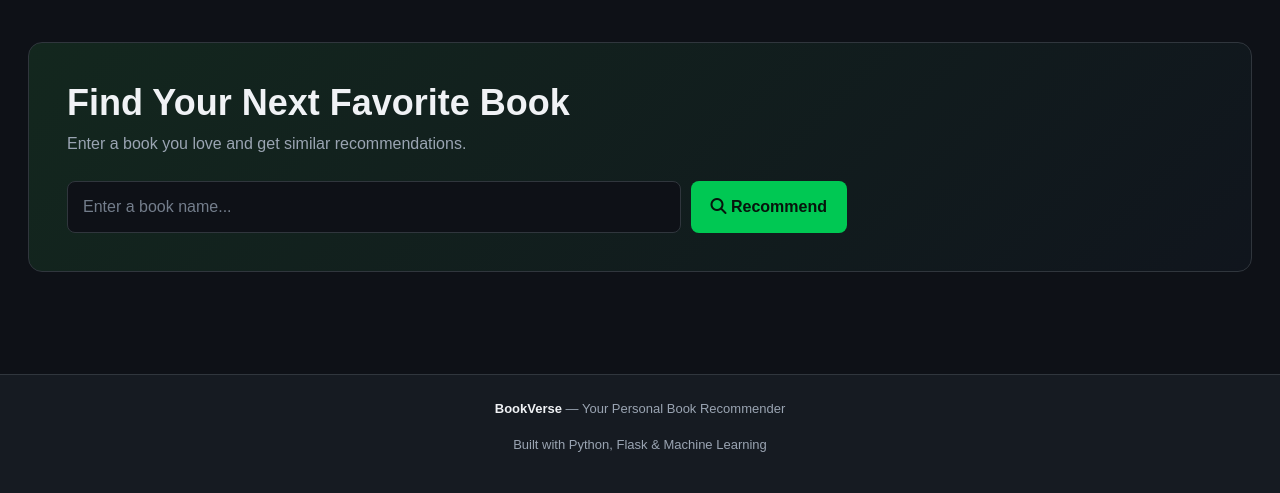
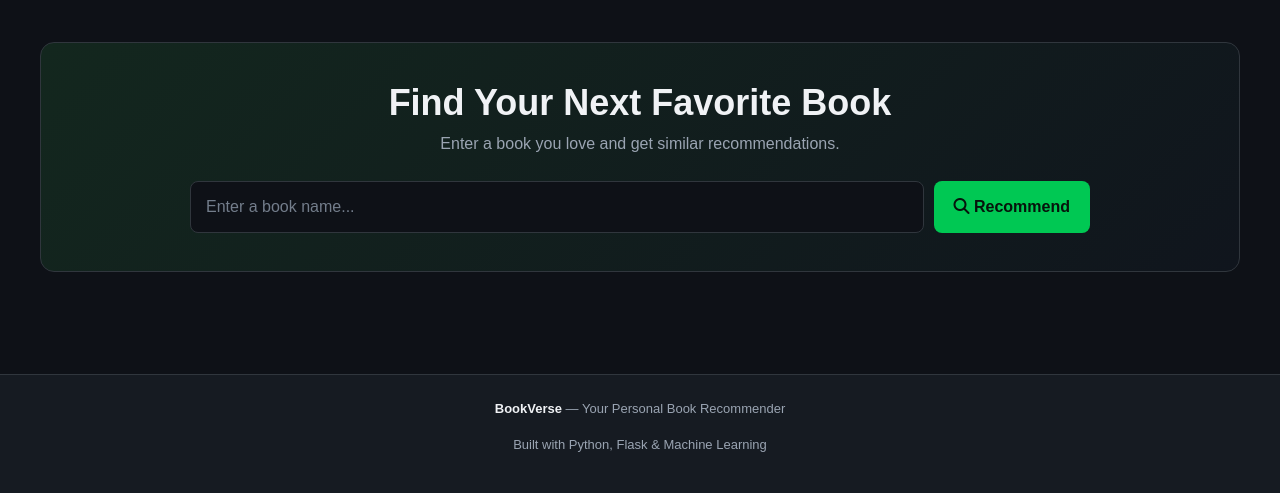
Before and after one commit to arnavj8/Book-Recommender-System, a Flask app: page /recommend in a window 1280 px wide. Shown: the part 64-557 px from the top of the page. Run offline with Flask 3, Linux system fonts and the light colour scheme; parts of the project's set-up code (start-up, migrations or seed data) failed here and were passed over.

Commit message:
Refactor CSS styles in recommend.html
Updated styles for .main, .search-form, and .book-image-container classes.

```diff
--- a/pythonProject1/templates/recommend.html
+++ b/pythonProject1/templates/recommend.html
@@ -95,9 +95,10 @@
         }
 
         .main {
-            max-width: 1400px;
-            margin: 0 auto;
-            padding: 42px 28px 60px;
+            width: 100%;
+            max-width: none;
+            margin: 0;
+            padding: 42px 40px 60px;
         }
 
         .search-panel {
@@ -106,6 +107,7 @@
             border-radius: 14px;
             padding: 38px;
             margin-bottom: 42px;
+            text-align: center;
         }
 
         .search-panel h1 {
@@ -121,8 +123,10 @@
 
         .search-form {
             display: flex;
-            max-width: 780px;
+            width: 100%;
+            max-width: 900px;
             gap: 10px;
+            margin: 0 auto;
         }
 
         .search-input {
@@ -181,7 +185,7 @@
         }
 
         .book-image-container {
-            height: 350px;
+            height: 380px;
             background: var(--image-bg);
             display: flex;
             justify-content: center;
@@ -274,6 +278,7 @@
             }
 
             .main {
+                width: 100%;
                 padding: 25px 15px 45px;
             }
 
```
